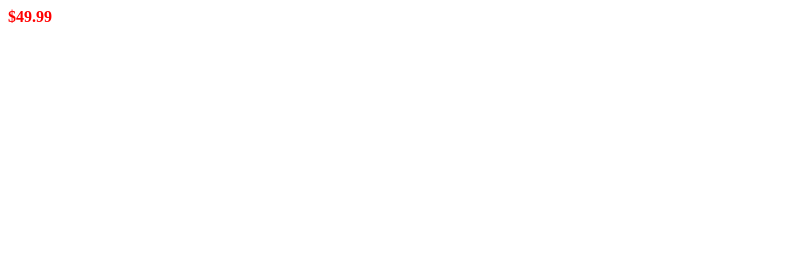
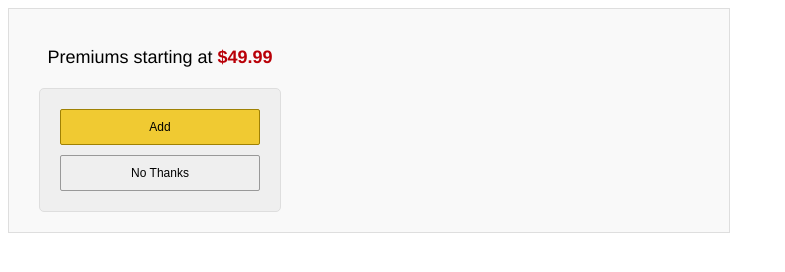
Before and after one commit to zamith/zinc-interstitial-example, a plain HTML site: page index.html in a window 1280 px wide. Shown: the whole page, without its empty margins (0-785 px from the left). Drawn offline with nearby package versions, Linux system fonts and the light colour scheme; no server answers.

Commit message:
Working with server

```diff
--- a/index.html
+++ b/index.html
@@ -1,19 +1,27 @@
 <html>
   <head>
     <script src="https://code.jquery.com/jquery-3.2.1.min.js"></script>
+    <script src="scripts/index.js"></script>
     <link rel="stylesheet" type="text/css" href="stylesheets/index.css">
   </head>
 
   <body>
     <div class="Interstitial">
-      <div class="Interstitial-providerInfo">
+      <div class="ProviderInfo">
       </div>
 
-      <div class="Interstitial-productInfo">
-        <span>$49.99</span>
-      </div>
+      <div class="Interstitial-extraInfo">
+        <div class="ProductInfo">
+          <p>
+            Premiums starting at
+            <span class="ProductInfo-price">$49.99</span>
+          </p>
+        </div>
 
-      <div class="Interstitial-actions">
+        <div class="Actions">
+          <button class="Actions-action Actions-mainAction">Add</button>
+          <button class="Actions-action Actions-secondaryAction">No Thanks</button>
+        </div>
       </div>
     </div>
   </body>
--- /dev/null
+++ b/scripts/index.js
@@ -0,0 +1,13 @@
+$(document).ready(function() {
+  $.ajax({
+    headers: {
+      "X-User-Email": "zamith@subvisual.co",
+      "X-User-Token": "67yYVvyKVxALu2N8mXVS"
+    },
+    dataType: "json",
+    url: "http://app.lvh.me:5000/api/interstitials/musical"
+  }).done(function(data) {
+    $(".ProviderInfo").html(data.html);
+    $("head").append("<link rel='stylesheet' href='"+data.stylesheet+"' type='text/css'>");
+  });
+});
--- a/stylesheets/index.css
+++ b/stylesheets/index.css
@@ -1,4 +1,60 @@
-.Interstitial-productInfo {
-  color: red;
+.Interstitial {
+  font-family: Helvetica;
+  display: flex;
+  border: 1px solid #dedede;
+  background-color: #f9f9f9;
+  width: 680px;
+  padding: 20px;
+}
+
+.Interstitial > *:not(:first-child) {
+  margin-left: 10px;
+}
+
+.ProductInfo {
+  font-size: 18px;
+  margin-bottom: 20px;
+  text-align: center;
+}
+
+.ProductInfo-price {
+  color: #B90008;
   font-weight: bold;
 }
+
+.Actions {
+  border: 1px solid #DEDEDE;
+  background-color: #EFEFEF;
+  border-radius: 5px;
+  display: flex;
+  padding: 20px;
+  flex-direction: column;
+}
+
+.Actions-action {
+  cursor: pointer;
+  font-size: 12px;
+  padding: 10px 0;
+  width: 200px;
+  border-radius: 2px;
+}
+
+.Actions-action:not(:first-child) {
+  margin-top: 10px;
+}
+
+.Actions-mainAction {
+  background-color: #F0CA32;
+  border: 1px solid #9F8104;
+}
+
+.Actions-secondaryAction {
+  background-color: #EFEFEF;
+  border: 1px solid #999;
+}
+
+/* gray: #EFEFEF */
+/* border-gray: #DEDEDE */
+/* yellow: #F0CA32 */
+/* border-yellow: #9F8104 */
+/* red: #B90008 */
```
